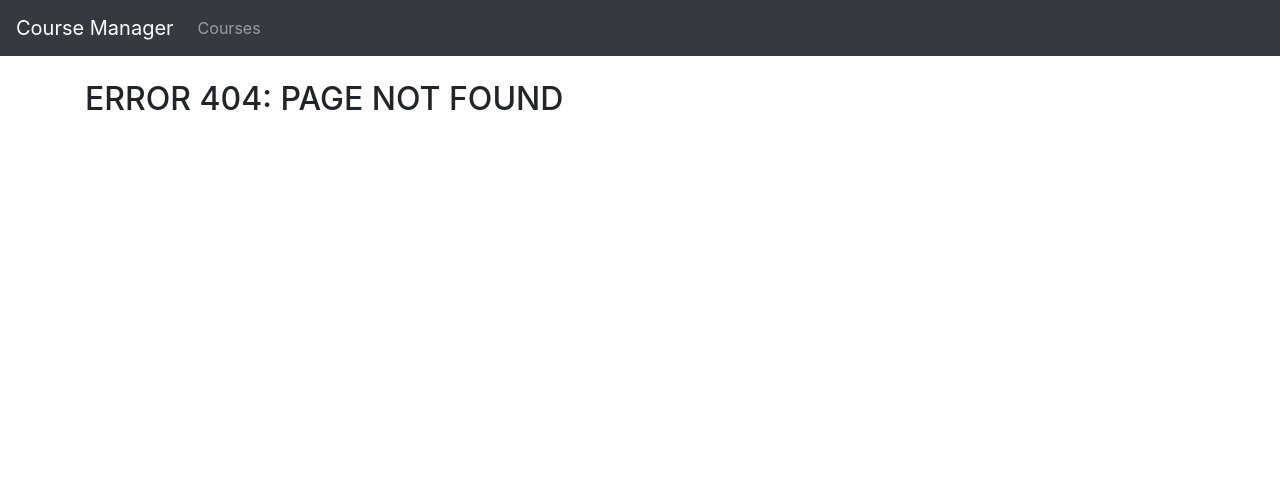
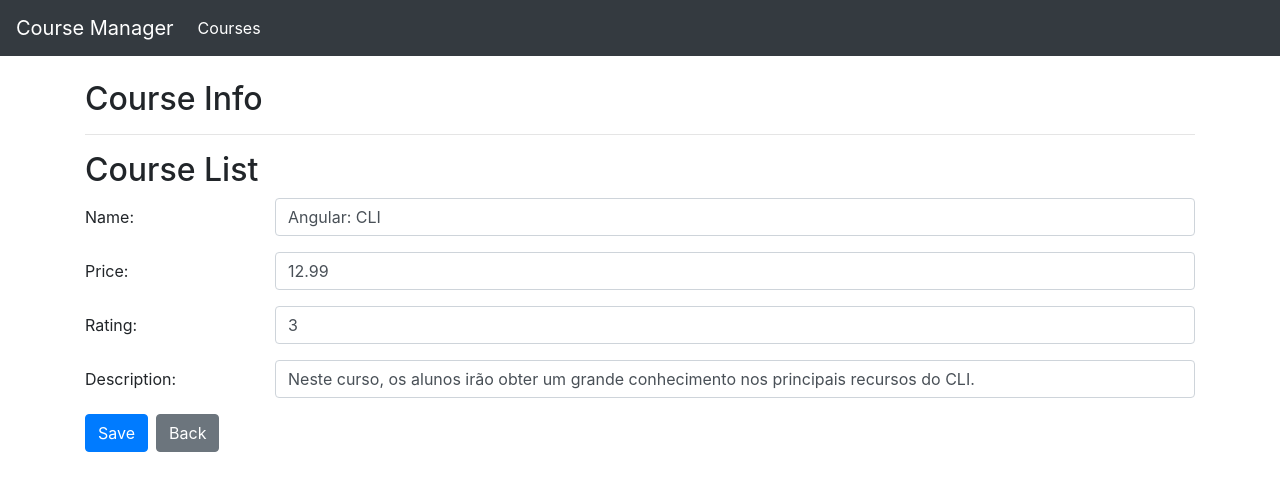
Before and after one commit to raulmss/quarentine_studies, an Angular app in the folder AngulaJS/course-manager/: page /courses/info/1 in a window 1280 px wide. Before the commit this address had no page. Shown: the top 490 px of the page. Built offline with nearby package versions, Linux system fonts and the light colour scheme.

Commit message:
adding routers, editing feature and use of templates

```diff
--- /dev/null
+++ b/AngulaJS/course-manager/src/app/courses/course-info.component.html
@@ -0,0 +1,47 @@
+<h2>Course Info</h2>
+<hr>
+<form #courseForm = "ngForm">
+    <h2> Course List </h2>
+
+    <div class="form-group row">
+
+        <label class="col-sm-2 col-form-label">Name:</label>
+            <div class="col-sm-10">
+                <input [(ngModel)]="course.name" required name = "name" #courseName = "ngModel"
+                [ngClass]= "{'is-invalid': courseName.invalid}" class="form-control">
+                <span class="invalid-feedback">Name is required</span>
+            </div>
+    </div>
+
+    <div class="form-group row">
+
+        <label class="col-sm-2 col-form-label">Price:</label>
+            <div class="col-sm-10">
+                <input [(ngModel)]="course.price" required name = "price" type = "number" #coursePrice = "ngModel"
+                [ngClass]= "{'is-invalid': coursePrice.invalid}" class="form-control">
+                <span class="invalid-feedback">Price is required</span>
+            </div>
+    </div>
+
+    <div class="form-group row">
+
+        <label class="col-sm-2 col-form-label">Rating:</label>
+            <div class="col-sm-10">
+                <input [(ngModel)]="course.rating" required name = "rating" type = "number" #courseRating = "ngModel"
+                [ngClass]= "{'is-invalid': courseRating.invalid}" class="form-control">
+                <span class="invalid-feedback">Rating is required</span>
+            </div>
+    </div>
+
+    <div class="form-group row">
+
+        <label class="col-sm-2 col-form-label">Description:</label>
+            <div class="col-sm-10">
+                <input [(ngModel)]="course.description" required name = "description" #courseDescription = "ngModel"
+                [ngClass]= "{'is-invalid': courseDescription.invalid}" class="form-control">
+                <span class="invalid-feedback">Description is required</span>
+            </div>
+    </div>
+    <button [disabled] = "courseForm.invalid" class="btn btn-primary mr-2">Save</button>
+    <button  [routerLink]="['/courses']" class="btn btn-secondary" onclick="">Back</button>
+</form>
--- /dev/null
+++ b/AngulaJS/course-manager/src/app/courses/course-info.component.ts
@@ -0,0 +1,22 @@
+import {Component, OnInit} from '@angular/core';
+import { ActivatedRoute } from '@angular/router';
+import{Course} from './course'
+import { CourseService } from './course.service';
+
+@Component({
+    templateUrl: './course-info.component.html'
+})
+export class CourseInfoComponent implements OnInit {
+
+    course: Course;
+
+    constructor(private activatedRoute: ActivatedRoute, private courseService: CourseService) { }
+
+    ngOnInit(): void {
+        this.course = this.courseService.retrieveById(+this.activatedRoute.snapshot.paramMap.get('id'));
+    }
+
+    save(): void {
+        this.courseService.save(this.course);
+    }
+}
--- a/AngulaJS/course-manager/src/app/courses/course-list.component.html
+++ b/AngulaJS/course-manager/src/app/courses/course-list.component.html
@@ -32,7 +32,9 @@
             <td>
                 <app-star [ratings]="course.rating"></app-star>
             </td>
-            <td></td>
+            <td>
+                <a [routerLink]="[ '/courses/info', course.id ]" class="btn btn-primary">Edit</a>
+            </td>
         </tr>
     </tbody>
 
--- a/AngulaJS/course-manager/src/app/courses/course.service.ts
+++ b/AngulaJS/course-manager/src/app/courses/course.service.ts
@@ -11,6 +11,16 @@
             return COURSES;
         }
 
+        retrieveById(id: number): Course {
+            return COURSES.find((courseItearator: Course) => courseItearator.id === id);
+        }
+
+        save(course: Course): void {
+            if(course.id){
+                const index = COURSES.findIndex((courseItearator: Course) => courseItearator.id === course.id);
+                COURSES[index] = course;
+            }
+        }
 }
 var COURSES: Course[] = [
     {
--- a/AngulaJS/course-manager/src/app/nav-bar/nav-bar.compoment.html
+++ b/AngulaJS/course-manager/src/app/nav-bar/nav-bar.compoment.html
@@ -1,5 +1,5 @@
 <nav class="navbar navbar-expand-lg navbar-dark bg-dark">
-    <a href="#" class="navbar-brand">Course Manager</a>
+    <a [routerLink]="['/courses']" class="navbar-brand">Course Manager</a>
 
     <button class="navbar-toggler" type="button" data-toggle="colllapse" data-target="#navbarSuportContent"
         aria-controls="navbarSuportedContent" aria-expanded="false" aria-label="Toggle navigation">
@@ -9,7 +9,7 @@
     <div class="collpase navbar-collapse" id="navbarSuportedContent">
         <ul class="navbar-nav mr-auto">
             <li class="nav-item">
-                <a href="#" class="nav-link">Courses</a>
+                <a [routerLink]="['/courses']" routerLinkActive = "active" class="nav-link">Courses</a>
             </li>
         </ul>
     </div>
```
Also changed, not shown: AngulaJS/course-manager/src/app/app.module.ts (+8 -3 lines).
